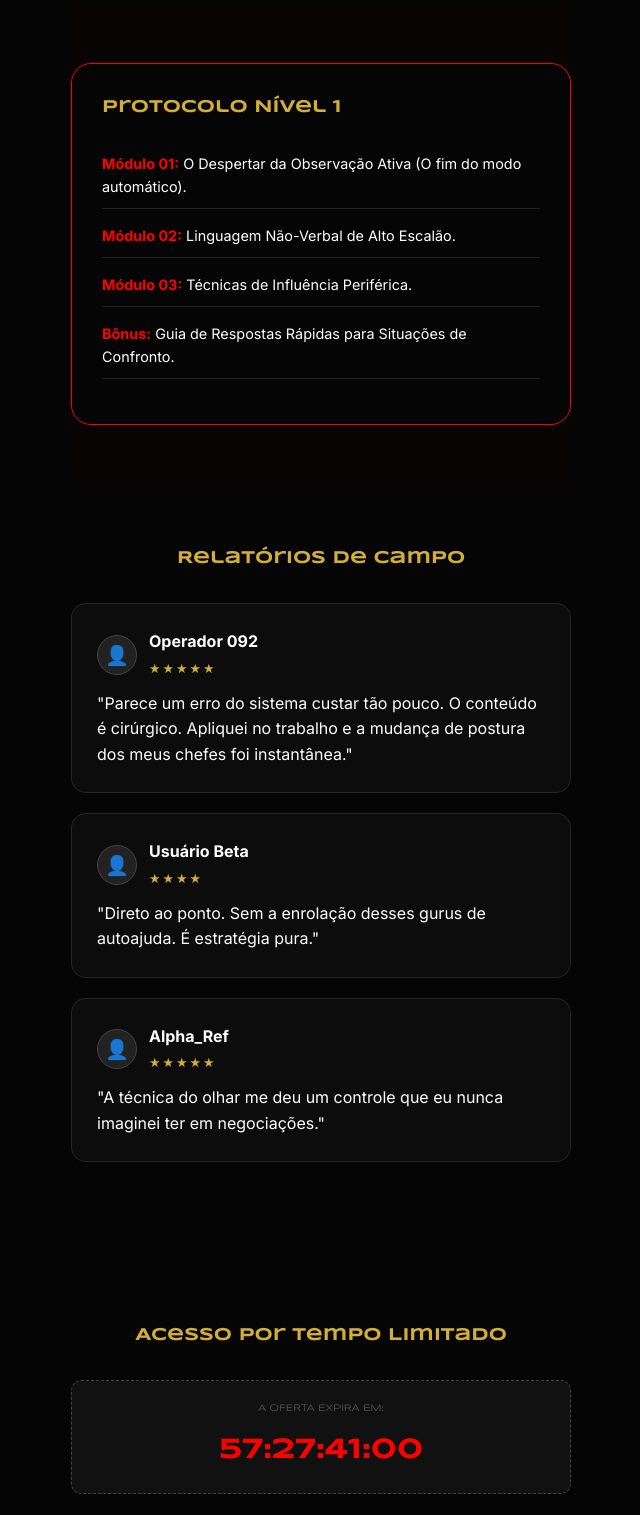
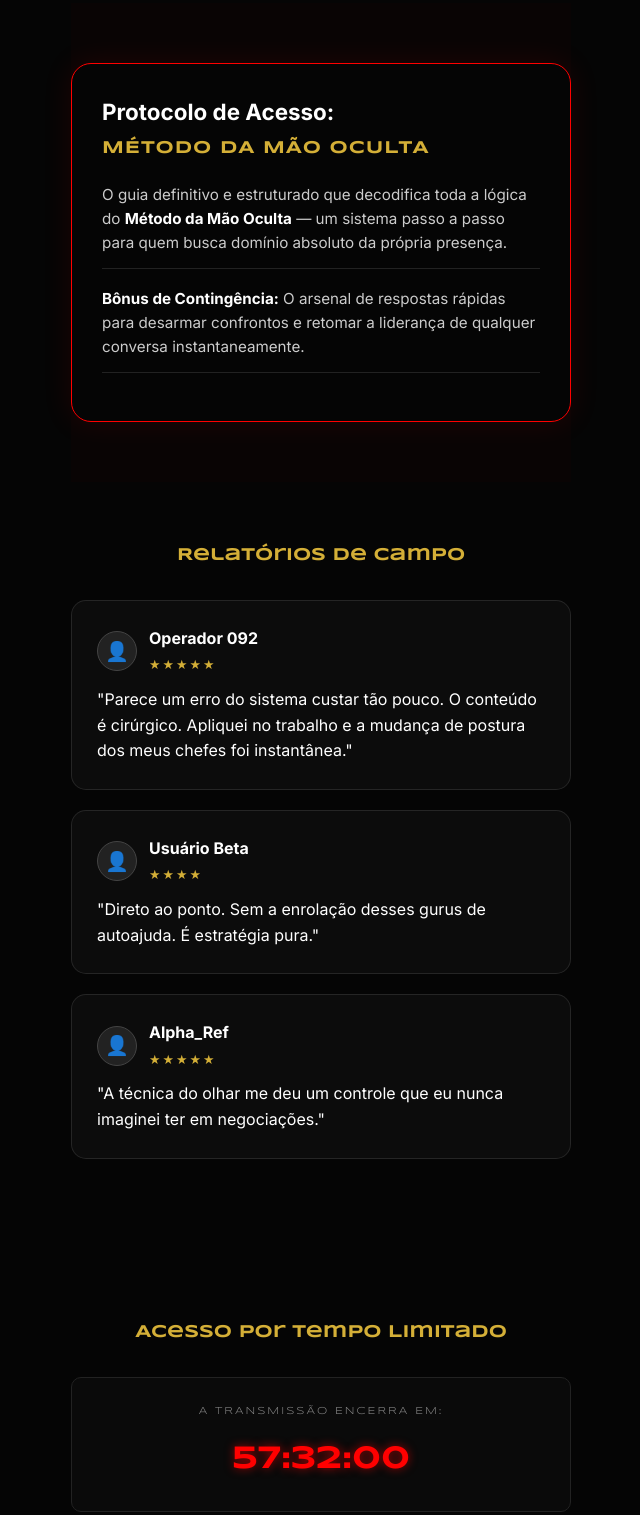
Before and after one commit to evollg/site, a plain HTML site: page index.html in a window 1280 px wide. Shown: the part 1517-3032 px from the top of the page, without its empty margins (319-959 px from the left). Drawn offline with nearby package versions, Linux system fonts and the light colour scheme.

Commit message:
Update index.html

```diff
--- a/index.html
+++ b/index.html
@@ -116,7 +116,7 @@
         .feature-item h3 { font-size: 1rem; color: #fff; margin-bottom: 8px; font-family: 'Syncopate', sans-serif; }
         .feature-item p { font-size: 0.85rem; color: #aaa; }
 
-        /* QUARTA DOBRA (DETALHES) */
+        /* QUARTA DOBRA (DETALHES DO PRODUTO AJUSTADO) */
         .depth { padding: 60px 0; background: rgba(255,0,0,0.02); }
         .value-card {
             background: var(--bg-deep);
@@ -124,10 +124,27 @@
             padding: 30px;
             border-radius: 20px;
             position: relative;
+            box-shadow: 0 0 30px rgba(255, 0, 0, 0.1);
         }
-        .value-card ul { list-style: none; margin-top: 20px; }
-        .value-card li { margin-bottom: 15px; font-size: 0.9rem; border-bottom: 1px solid #222; padding-bottom: 10px; }
-        .value-card li b { color: var(--primary); }
+        .value-card h2 { font-size: 1.4rem; color: #fff; margin-bottom: 5px; }
+        .method-highlight {
+            color: var(--accent);
+            font-family: 'Syncopate', sans-serif;
+            font-size: 1.1rem;
+            font-weight: 700;
+            display: block;
+            margin-bottom: 20px;
+            letter-spacing: 1px;
+        }
+        .value-card ul { list-style: none; }
+        .value-card li {
+            margin-bottom: 18px;
+            font-size: 0.95rem;
+            border-bottom: 1px solid #222;
+            padding-bottom: 12px;
+            color: #ccc;
+        }
+        .value-card li b { color: #fff; }
 
         /* QUINTA DOBRA (PROVA SOCIAL) */
         .testimonials { padding: 60px 0; }
@@ -136,11 +153,26 @@
         .t-avatar { width: 40px; height: 40px; background: #222; border-radius: 50%; display: flex; align-items: center; justify-content: center; margin-right: 12px; font-size: 1.2rem; border: 1px solid #444; }
         .stars { color: var(--accent); font-size: 0.8rem; letter-spacing: 2px; }
 
-        /* SEXTA DOBRA (CTA + TIMER) */
+        /* SEXTA DOBRA (CTA + TIMER AJUSTADO) */
         .offer { text-align: center; padding: 80px 0; }
-        .timer-container { margin: 30px 0; font-family: 'Syncopate', sans-serif; background: #111; padding: 20px; border-radius: 10px; border: 1px dashed #444; }
-        .timer-label { font-size: 0.6rem; color: #666; margin-bottom: 10px; display: block; }
-        #timer { font-size: 1.8rem; color: var(--primary); font-weight: 700; }
+        .timer-container {
+            margin: 30px 0;
+            font-family: 'Syncopate', sans-serif;
+            background: #0a0a0a;
+            padding: 25px;
+            border-radius: 10px;
+            border: 1px solid #222;
+        }
+        .timer-label { font-size: 0.65rem; color: #888; margin-bottom: 15px; display: block; letter-spacing: 2px; }
+        #timer {
+            font-size: 2rem;
+            color: var(--primary);
+            font-weight: 700;
+            font-variant-numeric: tabular-nums; /* Mantém os números estáveis */
+            display: inline-block;
+            min-width: 280px;
+            text-shadow: 0 0 10px var(--primary-glow);
+        }
         .price-tag { font-size: 3.5rem; font-weight: 900; margin: 20px 0; }
         .price-tag span { font-size: 1rem; color: #555; text-decoration: line-through; }
 
@@ -208,12 +240,11 @@
 
     <section class="depth container">
         <div class="value-card">
-            <h2 class="section-title" style="text-align: left;">Protocolo Nível 1</h2>
+            <h2 style="text-align: left;">Protocolo de Acesso:</h2>
+            <span class="method-highlight">MÉTODO DA MÃO OCULTA</span>
             <ul>
-                <li><b>Módulo 01:</b> O Despertar da Observação Ativa (O fim do modo automático).</li>
-                <li><b>Módulo 02:</b> Linguagem Não-Verbal de Alto Escalão.</li>
-                <li><b>Módulo 03:</b> Técnicas de Influência Periférica.</li>
-                <li><b>Bônus:</b> Guia de Respostas Rápidas para Situações de Confronto.</li>
+                <li>O guia definitivo e estruturado que decodifica toda a lógica do <b>Método da Mão Oculta</b> — um sistema passo a passo para quem busca domínio absoluto da própria presença.</li>
+                <li><b>Bônus de Contingência:</b> O arsenal de respostas rápidas para desarmar confrontos e retomar a liderança de qualquer conversa instantaneamente.</li>
             </ul>
         </div>
     </section>
@@ -250,8 +281,8 @@
         <h2 class="section-title">Acesso por Tempo Limitado</h2>
 
         <div class="timer-container">
-            <span class="timer-label">A OFERTA EXPIRA EM:</span>
-            <div id="timer">57:36:00</div>
+            <span class="timer-label">A TRANSMISSÃO ENCERRA EM:</span>
+            <div id="timer">57:37:00</div>
         </div>
 
         <div class="price-tag">
@@ -338,19 +369,25 @@
             }
         });
 
-        // TIMER LOGIC
-        let time = (57 * 3600) + (36 * 60);
+        // TIMER LOGIC (AJUSTADO PARA FLUIDEZ E ESTABILIDADE)
+        let totalMs = (57 * 60 + 37) * 100; // Tempo total em centésimos de segundo
+
         function updateTimer() {
-            const h = Math.floor(time / 3600);
-            const m = Math.floor((time % 3600) / 60);
-            const s = time % 60;
-            const ms = Math.floor(Math.random() * 99);
+            if (totalMs <= 0) return;
+
+            totalMs--;
+
+            const mins = Math.floor(totalMs / 6000);
+            const secs = Math.floor((totalMs % 6000) / 100);
+            const milis = totalMs % 100;
+
+            const format = (val) => val.toString().padStart(2, '0');
 
             document.getElementById('timer').innerText =
-                `${h.toString().padStart(2, '0')}:${m.toString().padStart(2, '0')}:${s.toString().padStart(2, '0')}:${ms.toString().padStart(2, '0')}`;
+                `${format(mins)}:${format(secs)}:${format(milis)}`;
+        }
 
-            if (time > 0) time--;
-        }
+        // Intervalo de 10ms para milissegundos fluidos
         setInterval(updateTimer, 10);
     </script>
 
```
